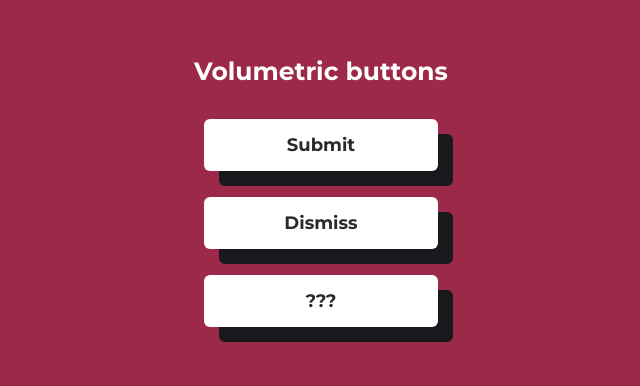
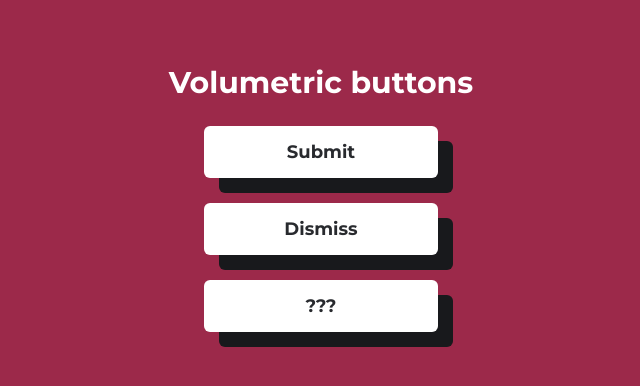
Before and after one commit to KaninGleb/Volumetric-buttons, a plain HTML site: page index.html in a window 1280 px wide. Shown: the part 202-588 px from the top of the page, without its empty margins (319-959 px from the left). Drawn offline with Linux system fonts and the light colour scheme.

Commit message:
Refactoring

```diff
--- a/index.html
+++ b/index.html
@@ -14,15 +14,14 @@
 </head>
 
 <body>
-    <h1 class="text"><a class="link">Volumetric buttons</a></h1>
-
-    <div>
-        <button class="button submit" type="submit">Submit</button>
+    <div class="container">
+        <div class="wrapper">
+            <h1>Volumetric buttons</h1>
+            <button class="button submit" type="submit">Submit</button>
+            <button class="button dismiss" type="button">Dismiss</button>
+            <button class="button rainbow-button" type="button">???</button>
+        </div>
     </div>
-
-    <button class="button dismiss" type="button">Dismiss</button>
-
-    <button class="button rainbow-button" type="button">???</button>
 
 </body>
 
--- a/styles.css
+++ b/styles.css
@@ -5,42 +5,47 @@
 }
 
 body {
+    font-family: "Montserrat", sans-serif;
+    font-size: 20px;
+    background-color: #9c294a;
     min-height: 100vh;
-    padding: 50px;
+}
+
+.container {
+    max-width: 1140px;
+    width: 100%;
+    height: 100%;
+    margin: 0 auto;
+}
+
+.wrapper {
+    font-size: inherit;
     display: flex;
     flex-direction: column;
+    justify-content: center;
     align-items: center;
-    justify-content: center;
-    background-color: rgb(156, 41, 74);
-    font-family: "Montserrat", sans-serif;
-    font-size: 20px;
+    gap: 25px;
+    min-height: 100vh;
 }
 
-.text {
-    margin-bottom: 20px;
-    font-size: 25px;
-}
-
-.link {
-    color: #FFFFFF;
-    text-decoration: none;
-    cursor: default;
+.wrapper h1 {
+    color: #ffffff;
+    font-size: 30px;
 }
 
 .button {
+    font-family: inherit;
+    color: #282a2e;
+    font-size: 18px;
+    font-weight: 700;
+    min-width: 13em;
     padding: 15px 55px;
+    background-color: #ffffff;
     border: none;
     border-radius: 6px;
-    color: #282a2e;
-    background-color: #ffffff;
     cursor: pointer;
     box-shadow: 15px 15px 0 0 #18191C;
-    font-family: "Montserrat", sans-serif;
-    font-size: 18px;
-    font-weight: 700;
     transition: box-shadow .2s ease, transform .2s ease;
-    margin: 13px;
-    min-width: 13em;
 }
 
 .button.submit:active {
```
